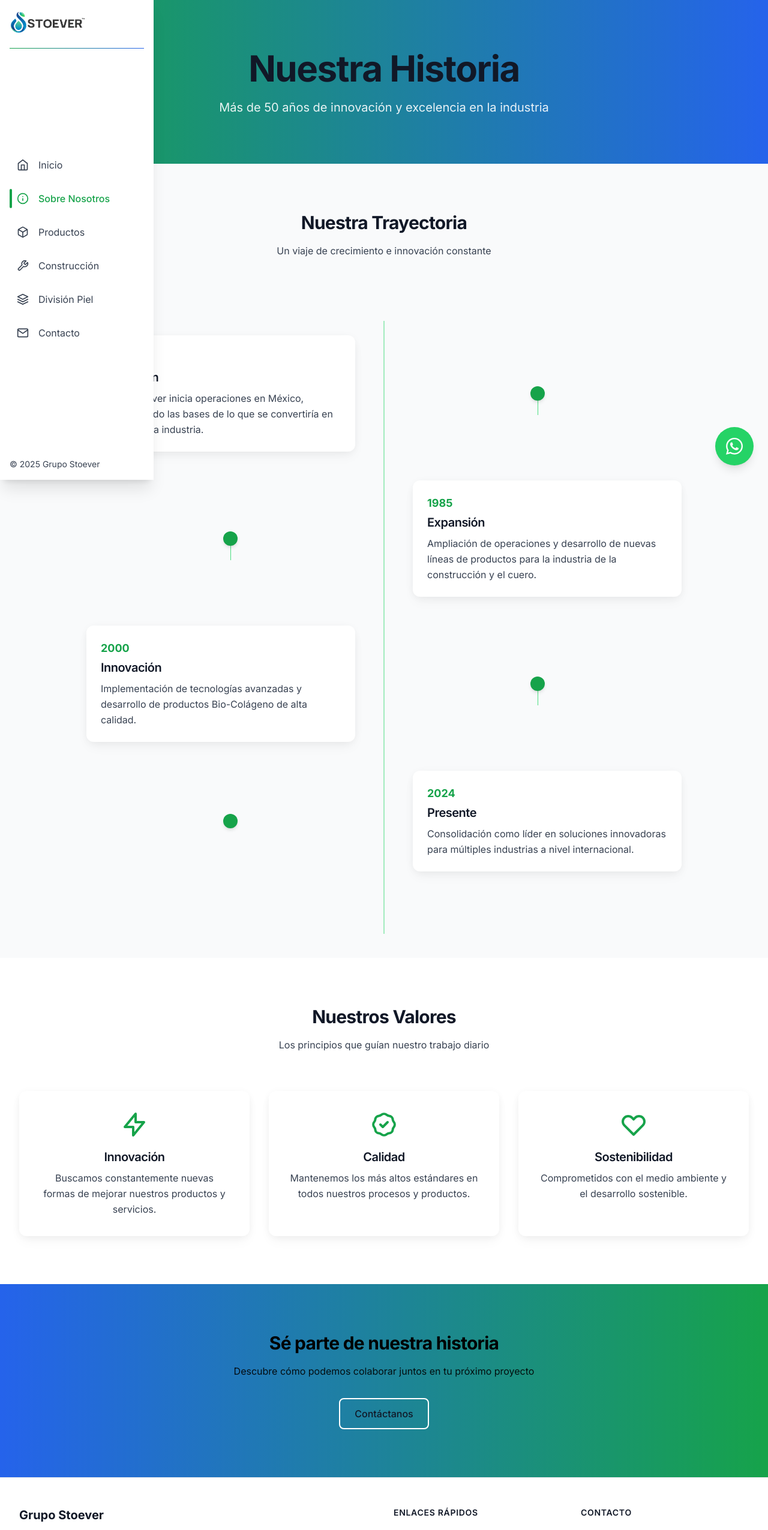
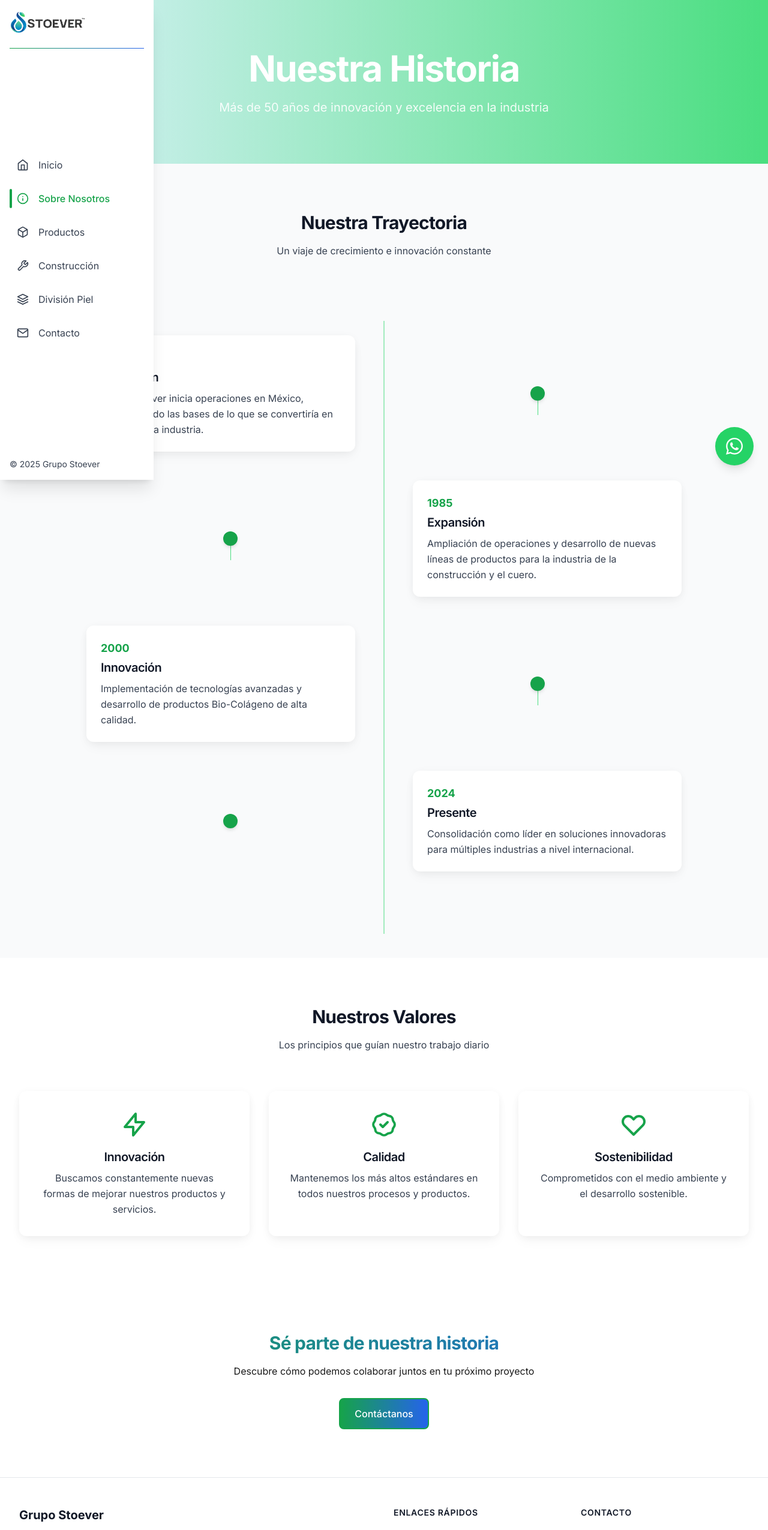
Before and after one commit to SrDefosse/Stoever, a React (Vite) app: page /about in a window 1280 px wide. Shown: the top 2551 px of the page at 60% size. Built offline with nearby package versions, Linux system fonts and the light colour scheme.

Commit message:
Cambios en gral

```diff
--- a/src/pages/About.jsx
+++ b/src/pages/About.jsx
@@ -59,7 +59,7 @@ const About = () => {
   return (
     <div className="min-h-screen bg-background-light">
       {/* Hero Section */}
-      <section className="relative py-20 bg-gradient-to-r from-primary to-secondary">
+      <section className="relative py-20 bg-gradient-to-l from-green-400 to-sky-100">
         <div className="max-w-7xl mx-auto px-4 sm:px-6 lg:px-8">
           <motion.div
             className="text-center text-white"
@@ -67,7 +67,7 @@ const About = () => {
             animate={{ opacity: 1, y: 0 }}
             transition={{ duration: 0.5 }}
           >
-            <h1 className="text-4xl sm:text-5xl md:text-6xl font-bold">
+            <h1 className="text-4xl sm:text-5xl md:text-6xl font-bold text-white">
               Nuestra Historia
             </h1>
             <p className="mt-4 text-xl text-white/90 max-w-3xl mx-auto">
@@ -143,7 +143,7 @@ const About = () => {
       </section>
 
       {/* CTA Section */}
-      <section className="py-20 bg-gradient-to-r from-secondary to-primary">
+      <section className="py-20 bg-white">
         <div className="max-w-7xl mx-auto px-4 sm:px-6 lg:px-8 text-center">
           <motion.div
             initial={{ opacity: 0, y: 20 }}
@@ -151,13 +151,13 @@ const About = () => {
             viewport={{ once: true }}
             transition={{ duration: 0.5 }}
           >
-            <h2 className="text-3xl font-bold text-black mb-4">
+            <h2 className="text-3xl font-bold bg-gradient-to-r from-primary to-secondary bg-clip-text text-transparent mb-4">
               Sé parte de nuestra historia
             </h2>
             <p className="text-black/90 mb-8 max-w-2xl mx-auto">
               Descubre cómo podemos colaborar juntos en tu próximo proyecto
             </p>
-            <OutlineButton to="/contact" color="white">
+            <OutlineButton to="/contact" className='bg-gradient-to-r from-primary to-secondary text-white'>
               Contáctanos
             </OutlineButton>
           </motion.div>
--- a/src/pages/Home.jsx
+++ b/src/pages/Home.jsx
@@ -80,7 +80,7 @@ const Home = () => {
       description: 'Soluciones avanzadas para proyectos de infraestructura'
     },
     {
-      url: 'https://images.unsplash.com/photo-1565439371467-61c143abd442?ixlib=rb-1.2.1&auto=format&fit=crop&w=800&q=80',
+      url: 'https://images.pexels.com/photos/4452511/pexels-photo-4452511.jpeg?auto=compress&cs=tinysrgb&w=1260&h=750&dpr=1',
       title: 'Acabados Premium',
       description: 'Tratamientos especializados para la industria del cuero'
     },
--- a/src/pages/Products.jsx
+++ b/src/pages/Products.jsx
@@ -21,7 +21,7 @@ const Products = () => {
             {
               title: 'Presentaciones',
               description: '• Polvo micronizado\n• Solución concentrada\n• Gel estabilizado',
-              image: 'https://images.unsplash.com/photo-1576073719676-aa95576db207?ixlib=rb-1.2.1&auto=format&fit=crop&w=800&q=80'
+              image: 'https://images.pexels.com/photos/9574568/pexels-photo-9574568.jpeg?auto=compress&cs=tinysrgb&w=1260&h=750&dpr=1'
             }
           ]
         },
@@ -53,7 +53,7 @@ const Products = () => {
             {
               title: 'Características Físico-Químicas',
               description: '• Peso molecular: 2000-5000 Da\n• Solubilidad: Alta\n• Biodisponibilidad: >90%',
-              image: 'https://images.unsplash.com/photo-1532634922-8fe0b757fb13?ixlib=rb-1.2.1&auto=format&fit=crop&w=800&q=80'
+              image: 'https://images.pexels.com/photos/27305397/pexels-photo-27305397/free-photo-of-verano-vaso-cristal-vidrio.jpeg?auto=compress&cs=tinysrgb&w=1260&h=750&dpr=1'
             },
             {
               title: 'Certificaciones',
@@ -95,7 +95,7 @@ const Products = () => {
             {
               title: 'Presentaciones',
               description: '• Gel industrial\n• Solución concentrada\n• Polvo técnico',
-              image: 'https://images.unsplash.com/photo-1581093458791-9d19a5f32640?ixlib=rb-1.2.1&auto=format&fit=crop&w=800&q=80'
+              image: 'https://images.pexels.com/photos/9574568/pexels-photo-9574568.jpeg?auto=compress&cs=tinysrgb&w=1260&h=750&dpr=1'
             }
           ]
         },
@@ -125,7 +125,7 @@ const Products = () => {
       description: 'Calidad médica certificada'
     },
     {
-      url: 'https://images.unsplash.com/photo-1576073719676-aa95576db207?ixlib=rb-1.2.1&auto=format&fit=crop&w=800&q=80',
+      url: 'https://images.pexels.com/photos/9574568/pexels-photo-9574568.jpeg?auto=compress&cs=tinysrgb&w=1260&h=750&dpr=1',
       title: 'Colágeno Hidrolizado',
       description: 'Soluciones nutricionales'
     },
@@ -139,7 +139,7 @@ const Products = () => {
   return (
     <div className="min-h-screen bg-background-light">
       {/* Hero Section */}
-      <section className="relative py-20 bg-gradient-to-r from-primary to-secondary">
+      <section className="relative py-20 bg-gradient-to-l from-green-400 to-sky-100">
         <div className="max-w-7xl mx-auto px-4 sm:px-6 lg:px-8">
           <motion.div
             className="text-center text-white"
@@ -167,7 +167,7 @@ const Products = () => {
             viewport={{ once: true }}
             transition={{ duration: 0.5 }}
           >
-            <h2 className="text-3xl font-bold text-text-primary">
+            <h2 className="text-3xl font-bold text-text-primary mt-10">
               Línea de Productos
             </h2>
             <p className="mt-4 text-text-secondary">
```
